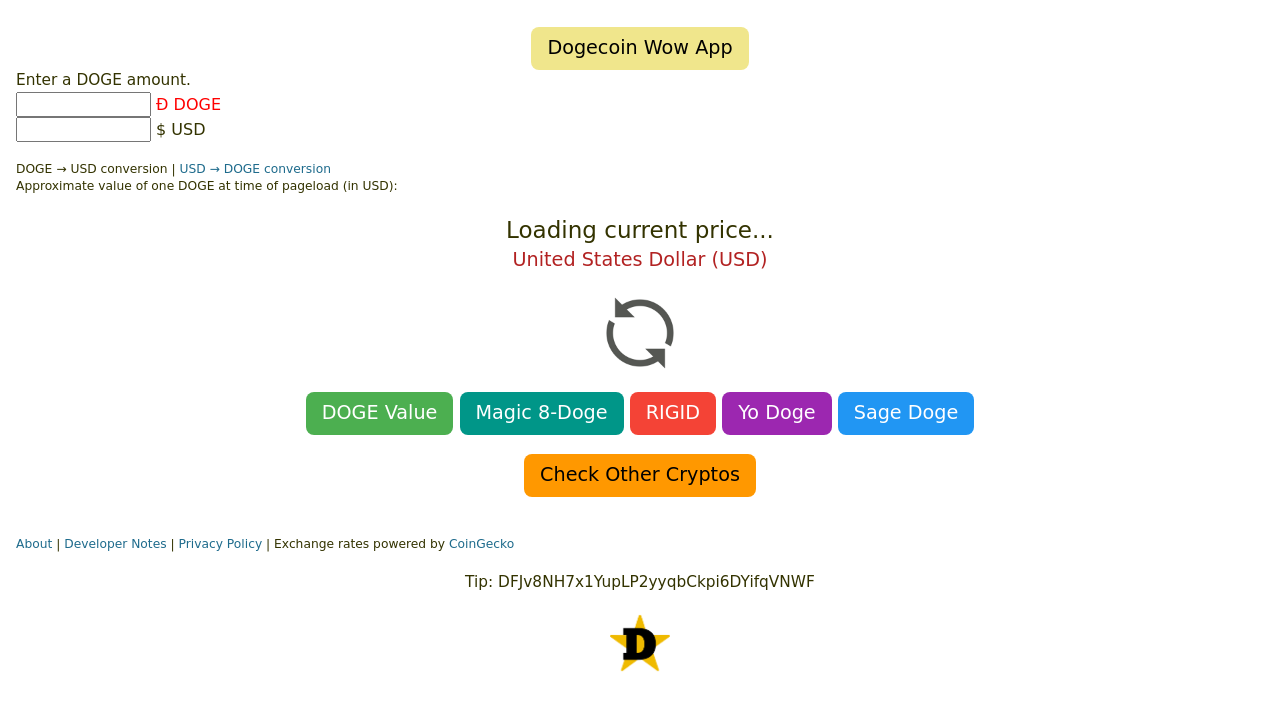
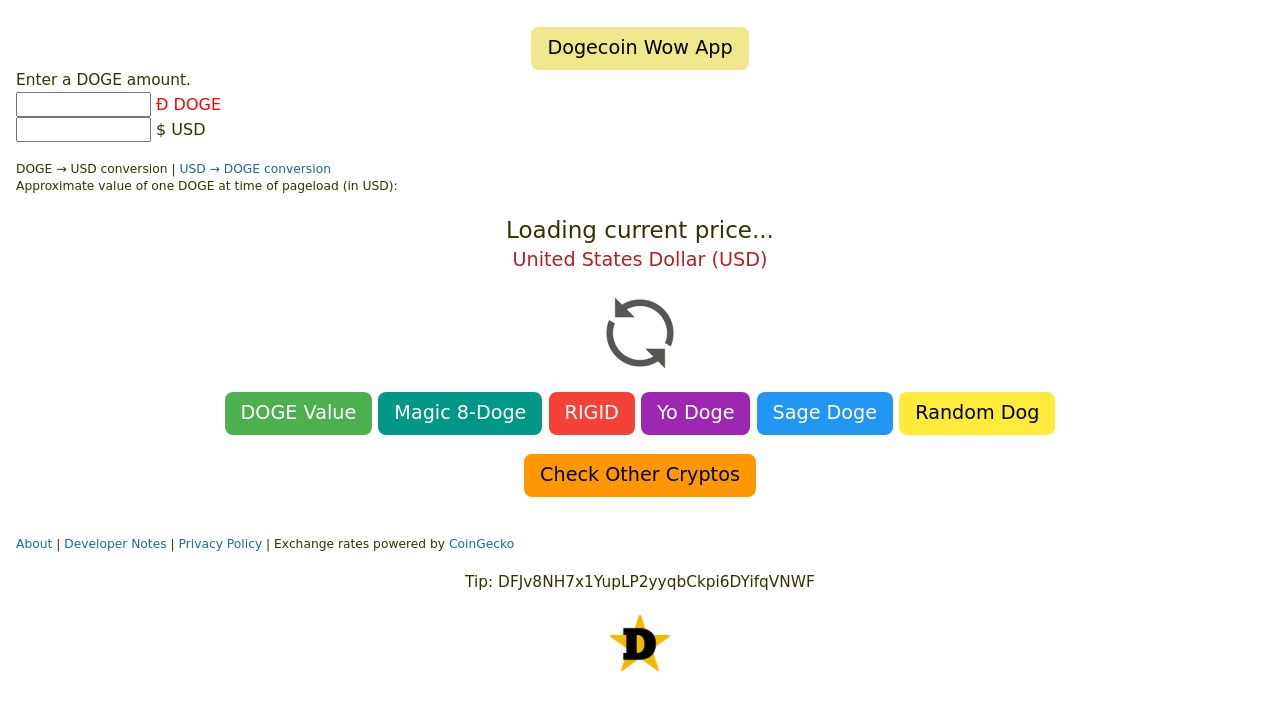
Before and after one commit to crrdlx/crrdlx.github.io, a Jekyll site: the page doge/index.html, which Jekyll copies as it is, in a window 1280 px wide. Shown: the top 711 px of the page. Built offline with Jekyll 4.4.1, drawn with Linux system fonts in a browser that asks for light colours; nearby versions of some CDN libraries; comment, search, counter and statistics services are not loaded.

Commit message:
Update index.html

```diff
--- a/doge/index.html
+++ b/doge/index.html
@@ -193,7 +193,7 @@ width="80" height="" border="0" /></a></center>
 <p>
   <center>
     <div class="w3-container">
-      <a href="pages/dogevalue.html" class="w3-button w3-round-large w3-green">DOGE Value</a> <a href="pages/magic8doge.html" class="w3-button w3-round-large w3-teal">Magic 8-Doge</a> <a href="pages/rigid.html" class="w3-button w3-round-large w3-red"> RIGID </a> <a href="pages/rimmy.html" class="w3-button w3-round-large w3-purple"> Yo Doge </a> <a href="pages/sage.html" class="w3-button w3-round-large w3-blue"> Sage Doge </a>
+      <a href="pages/dogevalue.html" class="w3-button w3-round-large w3-green">DOGE Value</a> <a href="pages/magic8doge.html" class="w3-button w3-round-large w3-teal">Magic 8-Doge</a> <a href="pages/rigid.html" class="w3-button w3-round-large w3-red"> RIGID </a> <a href="pages/rimmy.html" class="w3-button w3-round-large w3-purple"> Yo Doge </a> <a href="pages/sage.html" class="w3-button w3-round-large w3-blue"> Sage Doge </a> <a href="pages/randomdog.html" class="w3-button w3-round-large w3-yellow">Random Dog</a>
     <p>
       <a href="http://www.satoshibitcoinconverter.com" target="_blank" class="w3-button w3-round-large w3-orange">Check Other Cryptos</a>
     </div>
```
